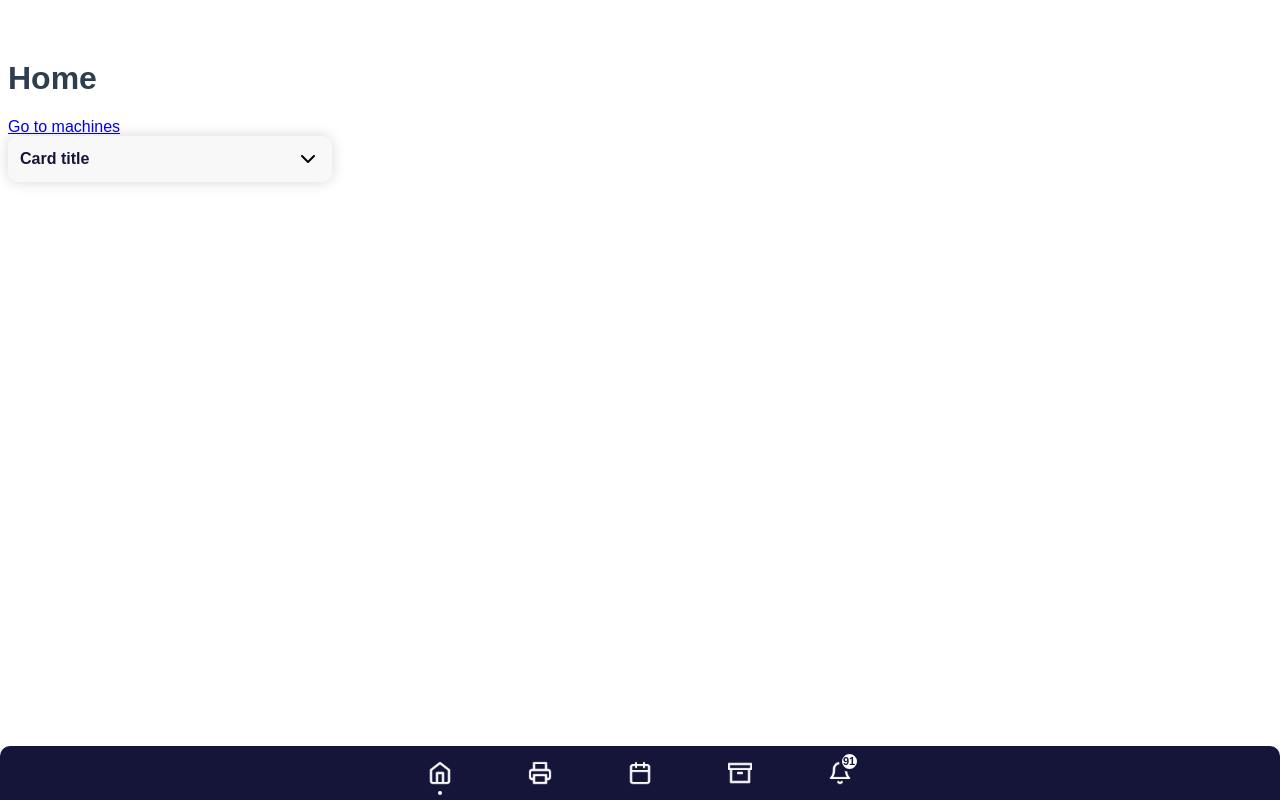
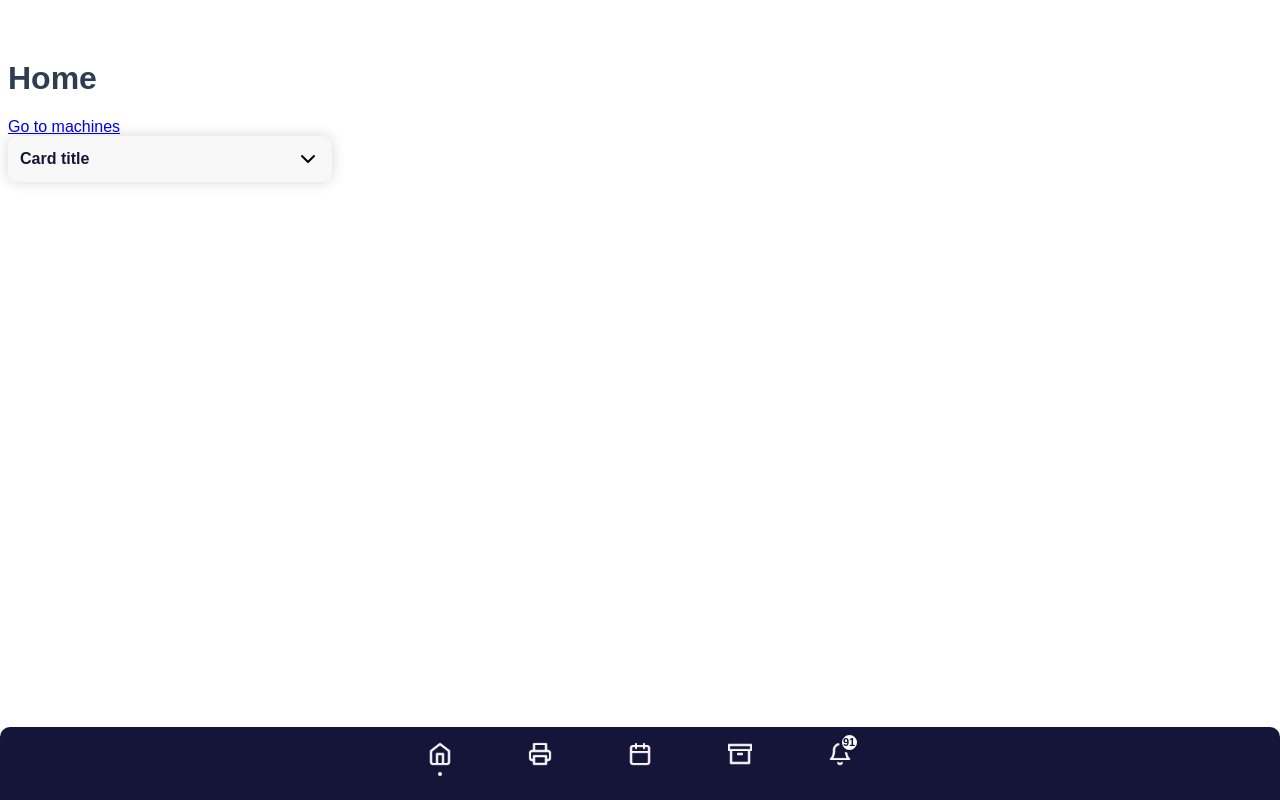
Before and after one commit to RobinGalema/Additive-Vue-App, a Vue app: page / in a window 1280 px wide. Built offline with nearby package versions, Linux system fonts and the light colour scheme; a web font is replaced by a local one.

Commit message:
FIxed Nav 2

```diff
--- a/src/components/Global/Navigation.vue
+++ b/src/components/Global/Navigation.vue
@@ -41,6 +41,7 @@ export default {
   right: 0px;
   background-color: rgb(21,21,57);
   padding: 15px 10px;
+  padding-bottom: 34px;
   border-radius: 10px 10px 0px 0px;
   overflow: hidden;
 }
```
